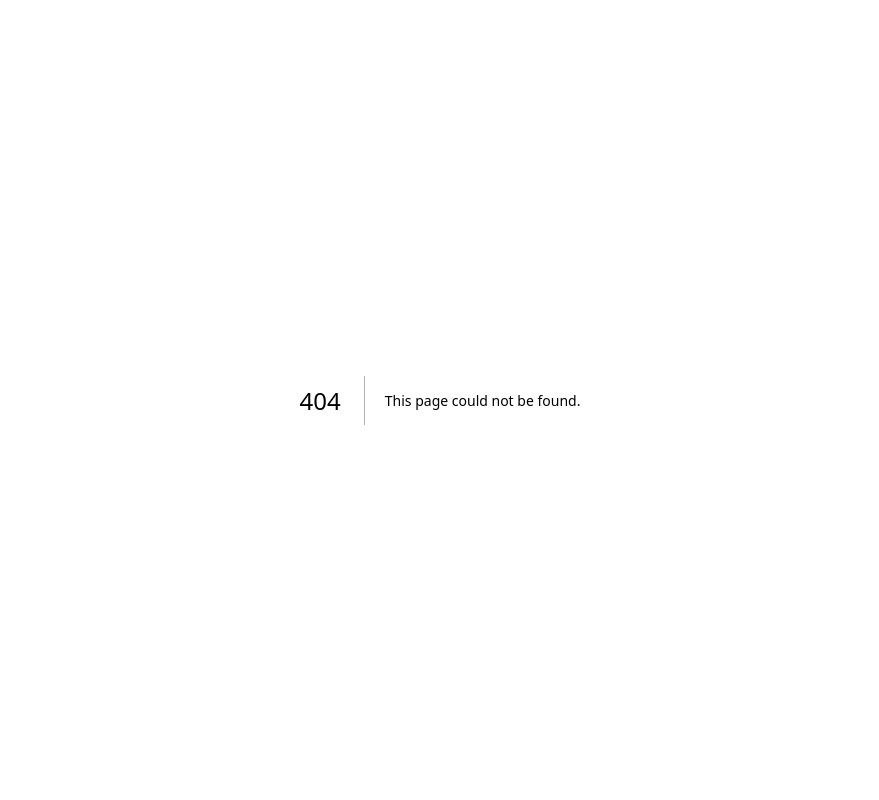
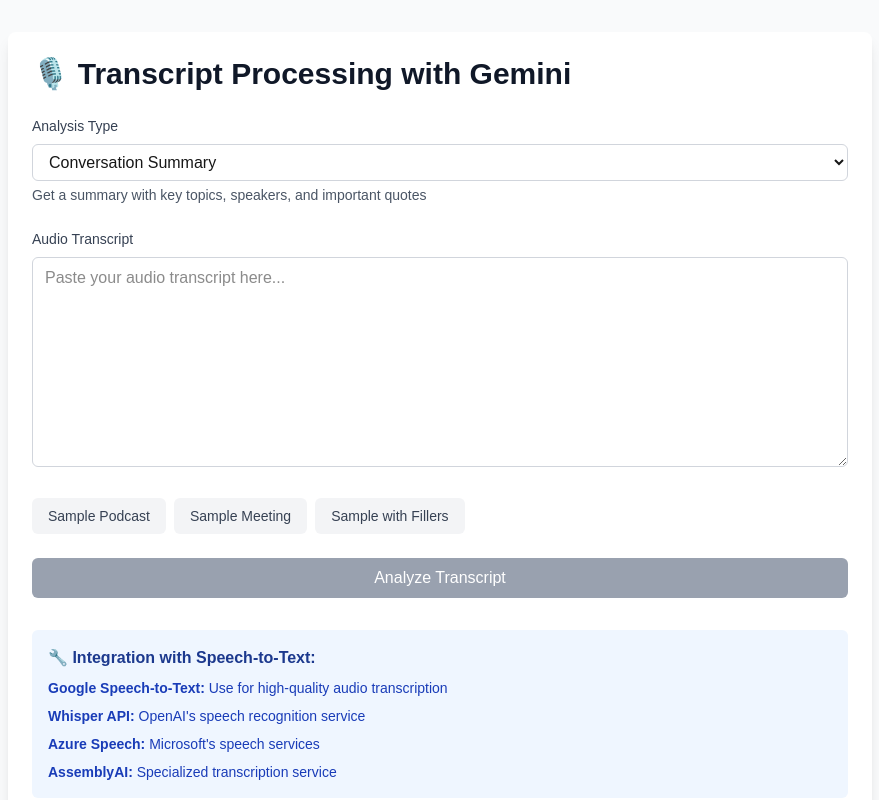
Before and after one commit to HabitualCoder/langchainjs-examples, a Next.js app: page /transcription in a window 1280 px wide. Before the commit this address had no page. Shown: the top 800 px of the page, without its empty margins (200-1079 px from the left). Built offline with nearby package versions, Linux system fonts and the light colour scheme.

Commit message:
transcription page and api

```diff
--- /dev/null
+++ b/app/api/transcription/route.ts
@@ -0,0 +1,61 @@
+import { NextRequest, NextResponse } from 'next/server';
+import { ChatGoogleGenerativeAI } from "@langchain/google-genai";
+
+const model = new ChatGoogleGenerativeAI({
+  model: "gemini-2.0-flash",
+  temperature: 0.3
+});
+
+export async function POST(request: NextRequest) {
+  try {
+    const { transcript, analysisType } = await request.json();
+
+    if (!transcript) {
+      return NextResponse.json({ error: 'Transcript is required' }, { status: 400 });
+    }
+
+    let prompt = '';
+
+    switch (analysisType) {
+      case 'summary':
+        prompt = `Analyze this audio transcript and provide:
+        1. A summary of the conversation
+        2. Key topics discussed
+        3. Speaker identification and their roles
+        4. Important quotes or statements
+
+        Transcript: ${transcript}`;
+        break;
+
+      case 'action_items':
+        prompt = `Extract action items from this meeting transcript:
+        - Who is responsible for what
+        - Deadlines mentioned
+        - Follow-up tasks required
+
+        Meeting transcript: ${transcript}`;
+        break;
+
+      case 'improve':
+        prompt = `Clean up and improve this transcript while maintaining the original meaning:
+        "${transcript}"`;
+        break;
+
+      default:
+        prompt = `Analyze this transcript: ${transcript}`;
+    }
+
+    const response = await model.invoke(prompt);
+
+    return NextResponse.json({
+      success: true,
+      content: response.content
+    });
+
+  } catch (error) {
+    console.error('Transcript processing error:', error);
+    return NextResponse.json({
+      error: 'Failed to process transcript'
+    }, { status: 500 });
+  }
+}
--- /dev/null
+++ b/app/transcription/page.tsx
@@ -0,0 +1,186 @@
+'use client';
+
+import { useState } from 'react';
+
+export default function TranscriptionPage() {
+  const [transcript, setTranscript] = useState('');
+  const [analysisType, setAnalysisType] = useState('summary');
+  const [result, setResult] = useState('');
+  const [loading, setLoading] = useState(false);
+
+  const handleSubmit = async (e: React.FormEvent) => {
+    e.preventDefault();
+
+    if (!transcript.trim()) {
+      alert('Please enter a transcript to analyze');
+      return;
+    }
+
+    setLoading(true);
+    setResult('');
+
+    try {
+      const response = await fetch('/api/transcription', {
+        method: 'POST',
+        headers: {
+          'Content-Type': 'application/json',
+        },
+        body: JSON.stringify({
+          transcript,
+          analysisType,
+        }),
+      });
+
+      const data = await response.json();
+
+      if (data.success) {
+        setResult(data.content);
+      } else {
+        setResult(`Error: ${data.error}`);
+      }
+    } catch (error) {
+      setResult(`Error: ${error}`);
+    } finally {
+      setLoading(false);
+    }
+  };
+
+  const analysisTypes = [
+    {
+      value: 'summary',
+      label: 'Conversation Summary',
+      description: 'Get a summary with key topics, speakers, and important quotes',
+      placeholder: 'Paste your audio transcript here...'
+    },
+    {
+      value: 'action_items',
+      label: 'Extract Action Items',
+      description: 'Identify tasks, responsibilities, and deadlines from meeting transcripts',
+      placeholder: 'Paste your meeting transcript here...'
+    },
+    {
+      value: 'improve',
+      label: 'Improve Transcript Quality',
+      description: 'Clean up transcripts with filler words and improve readability',
+      placeholder: 'Paste transcript with filler words to clean up...'
+    }
+  ];
+
+  const selectedType = analysisTypes.find(type => type.value === analysisType);
+
+  return (
+    <div className="min-h-screen bg-gray-50 py-8">
+      <div className="max-w-4xl mx-auto px-4">
+        <div className="bg-white rounded-lg shadow-lg p-6">
+          <h1 className="text-3xl font-bold text-gray-900 mb-6">
+            🎙️ Transcript Processing with Gemini
+          </h1>
+
+          <form onSubmit={handleSubmit} className="space-y-6">
+            <div>
+              <label className="block text-sm font-medium text-gray-700 mb-2">
+                Analysis Type
+              </label>
+              <select
+                value={analysisType}
+                onChange={(e) => setAnalysisType(e.target.value)}
+                className="w-full px-3 py-2 border border-gray-300 rounded-md focus:outline-none focus:ring-2 focus:ring-blue-500"
+              >
+                {analysisTypes.map((type) => (
+                  <option key={type.value} value={type.value}>
+                    {type.label}
+                  </option>
+                ))}
+              </select>
+              <p className="mt-1 text-sm text-gray-600">
+                {selectedType?.description}
+              </p>
+            </div>
+
+            <div>
+              <label className="block text-sm font-medium text-gray-700 mb-2">
+                Audio Transcript
+              </label>
+              <textarea
+                value={transcript}
+                onChange={(e) => setTranscript(e.target.value)}
+                placeholder={selectedType?.placeholder}
+                className="w-full px-3 py-2 border border-gray-300 rounded-md focus:outline-none focus:ring-2 focus:ring-blue-500"
+                rows={8}
+              />
+            </div>
+
+            <div className="flex flex-wrap gap-2">
+              <button
+                type="button"
+                onClick={() => setTranscript(`Speaker 1: Hi, welcome to our podcast about artificial intelligence.
+Speaker 2: Thanks for having me. I'm excited to discuss the latest developments in AI.
+Speaker 1: Can you tell us about your work in machine learning?
+Speaker 2: Sure, I've been working on natural language processing models for the past five years.`)}
+                className="px-4 py-2 bg-gray-100 text-gray-700 rounded-md hover:bg-gray-200 text-sm"
+              >
+                Sample Podcast
+              </button>
+              <button
+                type="button"
+                onClick={() => setTranscript(`John: We need to finish the project by next Friday.
+Sarah: I'll handle the frontend development.
+Mike: I can work on the backend API.
+John: Great, let's schedule a review meeting for Wednesday.
+Sarah: I'll send out the calendar invite.`)}
+                className="px-4 py-2 bg-gray-100 text-gray-700 rounded-md hover:bg-gray-200 text-sm"
+              >
+                Sample Meeting
+              </button>
+              <button
+                type="button"
+                onClick={() => setTranscript("um so like we need to uh finish the project and stuff you know")}
+                className="px-4 py-2 bg-gray-100 text-gray-700 rounded-md hover:bg-gray-200 text-sm"
+              >
+                Sample with Fillers
+              </button>
+            </div>
+
+            <button
+              type="submit"
+              disabled={loading || !transcript.trim()}
+              className="w-full bg-purple-600 text-white py-2 px-4 rounded-md hover:bg-purple-700 disabled:bg-gray-400 disabled:cursor-not-allowed"
+            >
+              {loading ? 'Analyzing...' : 'Analyze Transcript'}
+            </button>
+          </form>
+
+          {result && (
+            <div className="mt-6">
+              <h3 className="text-lg font-semibold text-gray-900 mb-3">Analysis Result:</h3>
+              <div className="bg-gray-50 p-4 rounded-md">
+                <pre className="whitespace-pre-wrap text-sm text-gray-800">{result}</pre>
+              </div>
+            </div>
+          )}
+
+          <div className="mt-8 p-4 bg-blue-50 rounded-md">
+            <h4 className="font-semibold text-blue-900 mb-2">🔧 Integration with Speech-to-Text:</h4>
+            <div className="text-sm text-blue-800 space-y-2">
+              <p><strong>Google Speech-to-Text:</strong> Use for high-quality audio transcription</p>
+              <p><strong>Whisper API:</strong> OpenAI's speech recognition service</p>
+              <p><strong>Azure Speech:</strong> Microsoft's speech services</p>
+              <p><strong>AssemblyAI:</strong> Specialized transcription service</p>
+            </div>
+          </div>
+
+          <div className="mt-4 p-4 bg-green-50 rounded-md">
+            <h4 className="font-semibold text-green-900 mb-2">💡 Use Cases:</h4>
+            <ul className="text-sm text-green-800 space-y-1">
+              <li>• Meeting minutes and action item extraction</li>
+              <li>• Podcast and interview analysis</li>
+              <li>• Customer service call analysis</li>
+              <li>• Lecture and training content processing</li>
+              <li>• Legal deposition analysis</li>
+            </ul>
+          </div>
+        </div>
+      </div>
+    </div>
+  );
+}
```
